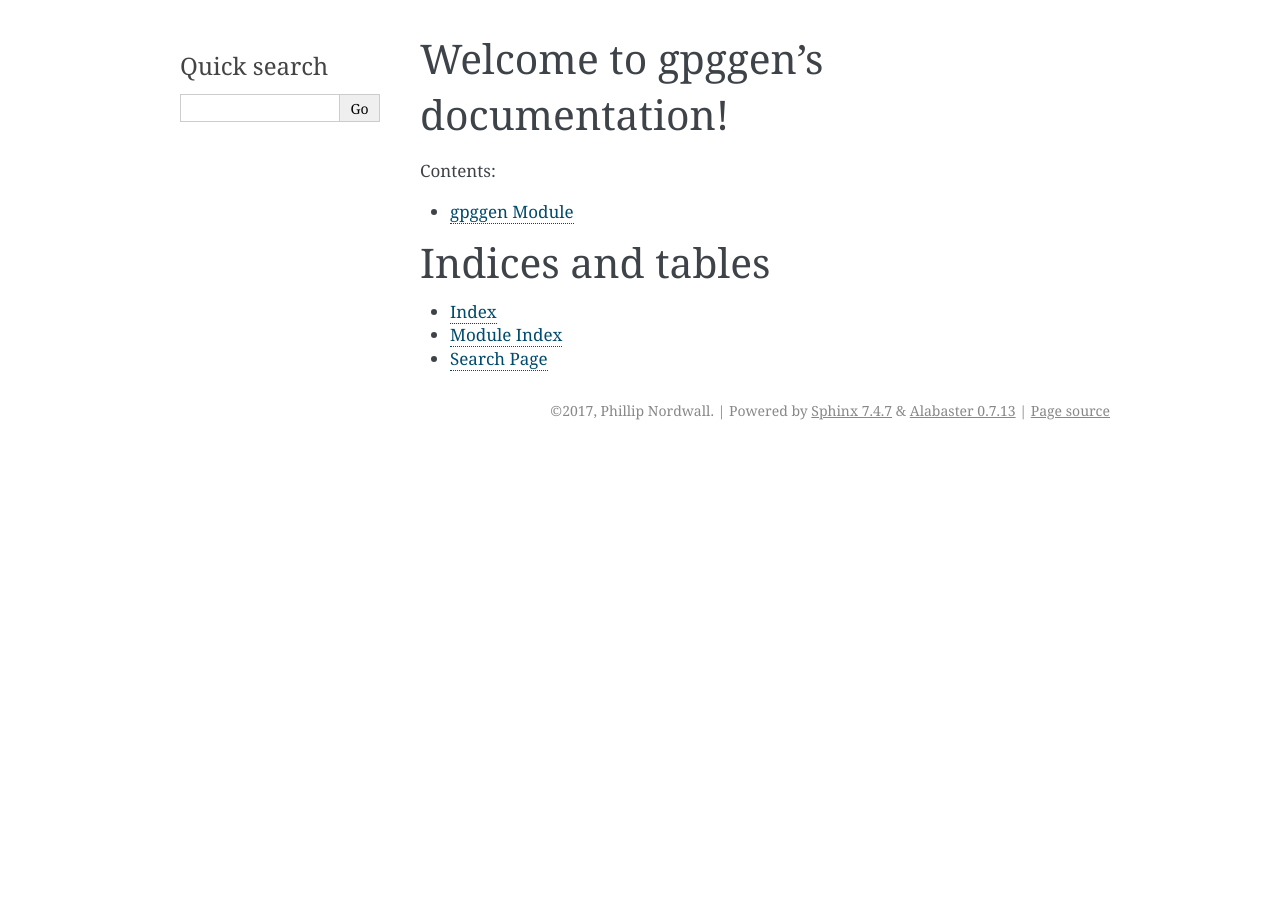
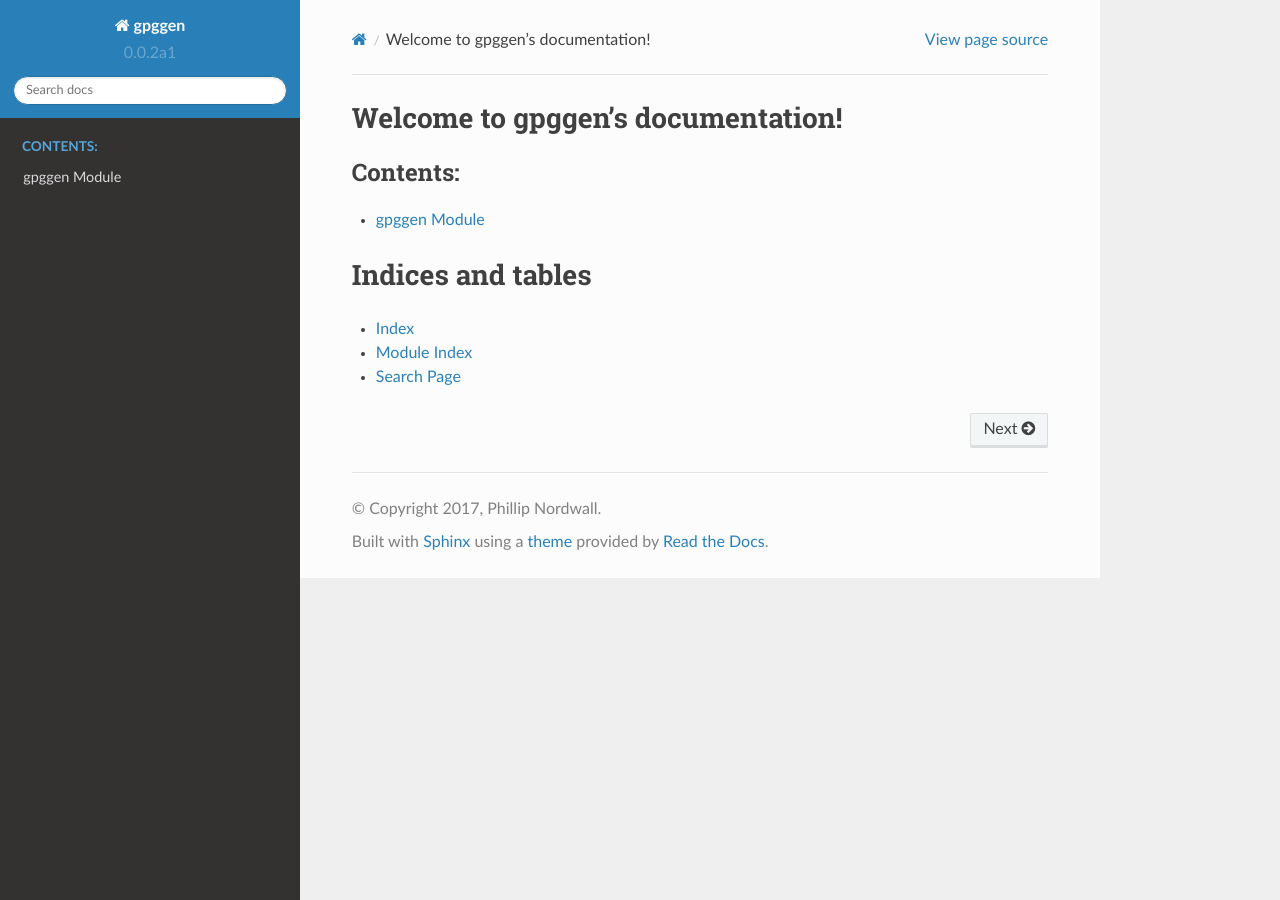
Before and after one commit to PhillipNordwall/gpggen, a Sphinx documentation site: the page built from apidoc/source/index.rst, in a window 1280 px wide. Built offline with Sphinx 7.4.7 and the Read the Docs theme 2.0.0, drawn with Linux system fonts in a browser that asks for light colours.

Commit message:
changing sphinx theme to read the docs

```diff
--- a/apidoc/source/conf.py
+++ b/apidoc/source/conf.py
@@ -18,6 +18,7 @@
 # documentation root, use os.path.abspath to make it absolute, like shown here.
 #
 import os
+import sphinx_rtd_theme
 import sys
 sys.path.insert(0, os.path.abspath('..'))
 
@@ -84,7 +85,8 @@ todo_include_todos = False
 # The theme to use for HTML and HTML Help pages.  See the documentation for
 # a list of builtin themes.
 #
-html_theme = 'alabaster'
+html_theme = "sphinx_rtd_theme"
+html_theme_path = [sphinx_rtd_theme.get_html_theme_path()]
 
 # Theme options are theme-specific and customize the look and feel of a theme
 # further.  For a list of options available for each theme, see the
--- /dev/null
+++ b/dev-requirements.txt
@@ -0,0 +1,2 @@
+sphinx
+sphinx_rtd_theme
```
